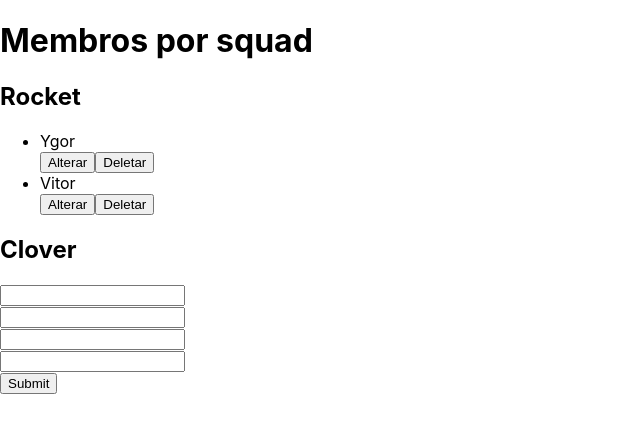
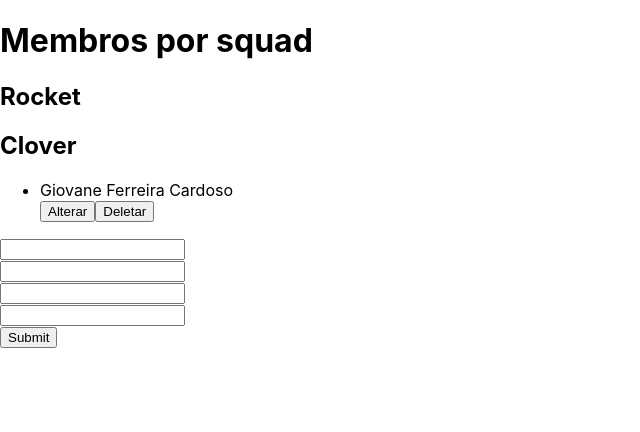
Before and after one commit to GiovaneCardoso/reactHooks, a React (Create React App) app: page / in a window 1280 px wide. Shown: the top 432 px of the page, without its empty margins (0-640 px from the left). Built offline with nearby package versions, Linux system fonts and the light colour scheme; data requests are answered from the project's data file.

Commit message:
update working with children

```diff
--- a/db.json
+++ b/db.json
@@ -1,18 +1,11 @@
 {
   "users": [
     {
-      "id": "1",
-      "name": "Ygor",
-      "lastName": "Neves",
+      "id": "syEen7m",
+      "name": "Giovane Ferreira Cardoso",
+      "lastName": "Cardoso",
       "age": "23",
-      "squad": "1"
-    },
-    {
-      "id": "3gEanRB",
-      "name": "Vitor",
-      "lastName": "Hugo",
-      "age": "24",
-      "squad": "1"
+      "squad": "2"
     }
   ],
   "squads": [
--- /dev/null
+++ b/src/components/Update.js
@@ -0,0 +1,50 @@
+import React, { useState }from 'react'
+import axios from 'axios'
+
+const Update = (props)=> {
+    const alteraForm = (data)=> {
+        data.preventDefault();
+        axios.patch(`http://localhost:3000/users/${props.id}`, {
+            name: formData.name,
+            lastName: formData.lastName,
+            age: formData.age,
+            squad: formData.squad
+        }).then(
+            getUser()
+        )
+    }
+    const getUser = async ()=> {
+        const { data } = await axios.get("http://localhost:3000/users")
+        let user = data
+        props.setUser(user)
+      }
+    const changeForm = (e)=> {
+        setFormData({
+            ...formData,
+            [e.target.name]: e.target.value
+        })
+    }
+
+    const [formData, setFormData] = useState({
+        name: "",
+        lastName: "",
+        age: "",
+        squad: ""
+    })
+
+
+    return (
+    <>
+    <div>
+    <div className="form">
+        <input type="text" id="name" name="name" onChange={(e)=>changeForm(e)}></input><br />
+        <input type="text" id="lastName" name="lastName" onChange={(e)=>changeForm(e)}></input><br />
+        <input type="text" id="age" name="age" onChange={(e)=>changeForm(e)}></input><br />
+        <input type="text" id="squad" name="squad" onChange={(e)=>changeForm(e)}></input><br />
+        <button onClick={(e)=>alteraForm(e) }>Atualizar</button>
+      </div>
+    </div>
+    </>
+    )
+}
+export default Update
--- a/src/components/listComponent.js
+++ b/src/components/listComponent.js
@@ -1,5 +1,6 @@
 import React, { useState, useEffect } from 'react';
 import axios from 'axios'
+import Update from './Update'
 
 
 //useState = data do vue;
@@ -14,6 +15,7 @@ const ListComponent = ()=> {
     age: "",
     squad: ""
   })
+  const [ showEditForm, setEditForm] = useState(false);
 
 
   const getSquad = async ()=> {
@@ -22,39 +24,23 @@ const ListComponent = ()=> {
     setSquad(name);
   }
   const getUser = async ()=> {
-    const { data } = await axios.get("http://localhost:3000/users").then(
-
-    )
+    const { data } = await axios.get("http://localhost:3000/users")
     let user = data
     setUser(user)
   }
   const submit = async (e)=> {
     e.preventDefault();
-    await axios.post("http://localhost:3000/users", sendUser).then(res=> {
-      getUser()
-    })
+    await axios.post("http://localhost:3000/users", sendUser)
+    getUser()
   }
   const info = (e)=> {
     const newUser = {...sendUser}
     newUser[e.target.id]= e.target.value
     setSendUser(newUser);
   }
-  const alteraValor = async (id)=> {
-    await axios.put(`http://localhost:3000/users/${id}`, {
-      id: id,
-      name: "Carlos",
-      lastName: "Alves",
-      age: 28,
-      squad: 2
-    }).then(
+  const deletaValor = async (id)=> {
+    await axios.delete(`http://localhost:3000/users/${id}`)
       getUser()
-    )
-  }
-  const deletaValor = async (id)=> {
-    await axios.delete(`http://localhost:3000/users/${id}`).then(res=> {
-      getUser()
-     }
-    )
   }
 
   useEffect(()=> {
@@ -74,7 +60,13 @@ const ListComponent = ()=> {
           <>
           <h2>{singleSquad.name}</h2>
           <ul>
-          {user.filter(user => user.squad == singleSquad.id).map(singleUser => <><li className={singleSquad.id}>{singleUser.name}</li><button value= {singleUser.id} onClick={e => alteraValor(e.target.value)}>Alterar</button><button value= {singleUser.id} onClick={e => deletaValor(e.target.value)}>Deletar</button></>)}
+          {user.filter(user => user.squad == singleSquad.id).map(singleUser =>
+          <><li className={singleSquad.id}>{singleUser.name}</li>
+          <button value= {singleUser.id}
+          onClick={()=>setEditForm(true)}>Alterar</button>
+          <button value= {singleUser.id}
+          onClick={e => deletaValor(e.target.value)}>Deletar</button>
+          { showEditForm ? <Update id={singleUser.id} user={user} setUser={setUser}></Update> : null}</>)}
          </ul>
           </>
           )
@@ -83,7 +75,6 @@ const ListComponent = ()=> {
       </div>
       <div className="form" >
         <form id="form-submit" onSubmit={(e)=> submit(e)}>
-        {/* <input type="number" id="id" name="id" value={sendUser.id} onChange={(e)=>info(e)}></input><br /> */}
         <input type="text" id="name" name="name" value={sendUser.name} onChange={(e)=>info(e)}></input><br />
         <input type="text" id="lastName" name="lastName" value={sendUser.lastName} onChange={(e)=>info(e)}></input><br />
         <input type="text" id="age" name="age" value={sendUser.age} onChange={(e)=>info(e)}></input><br />
```
